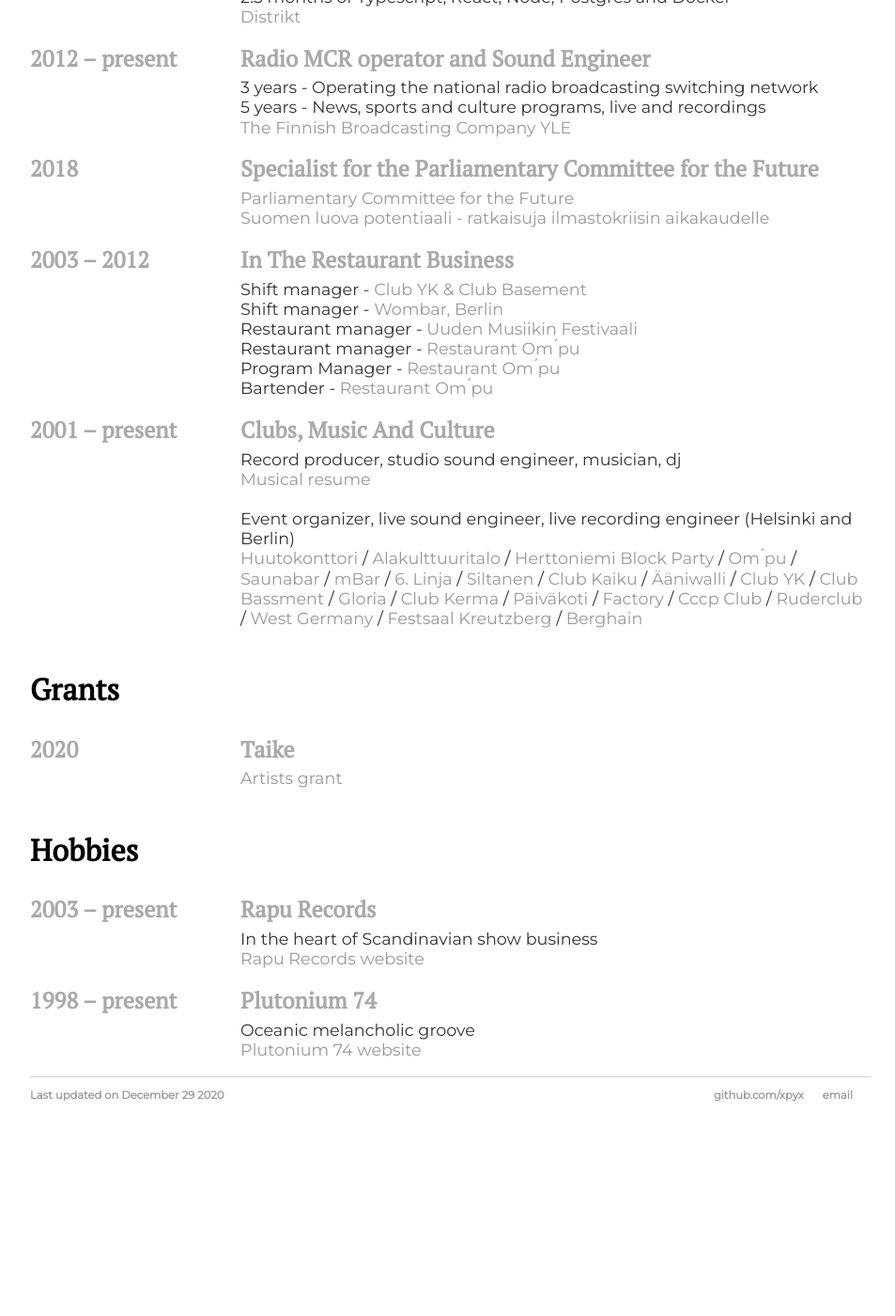
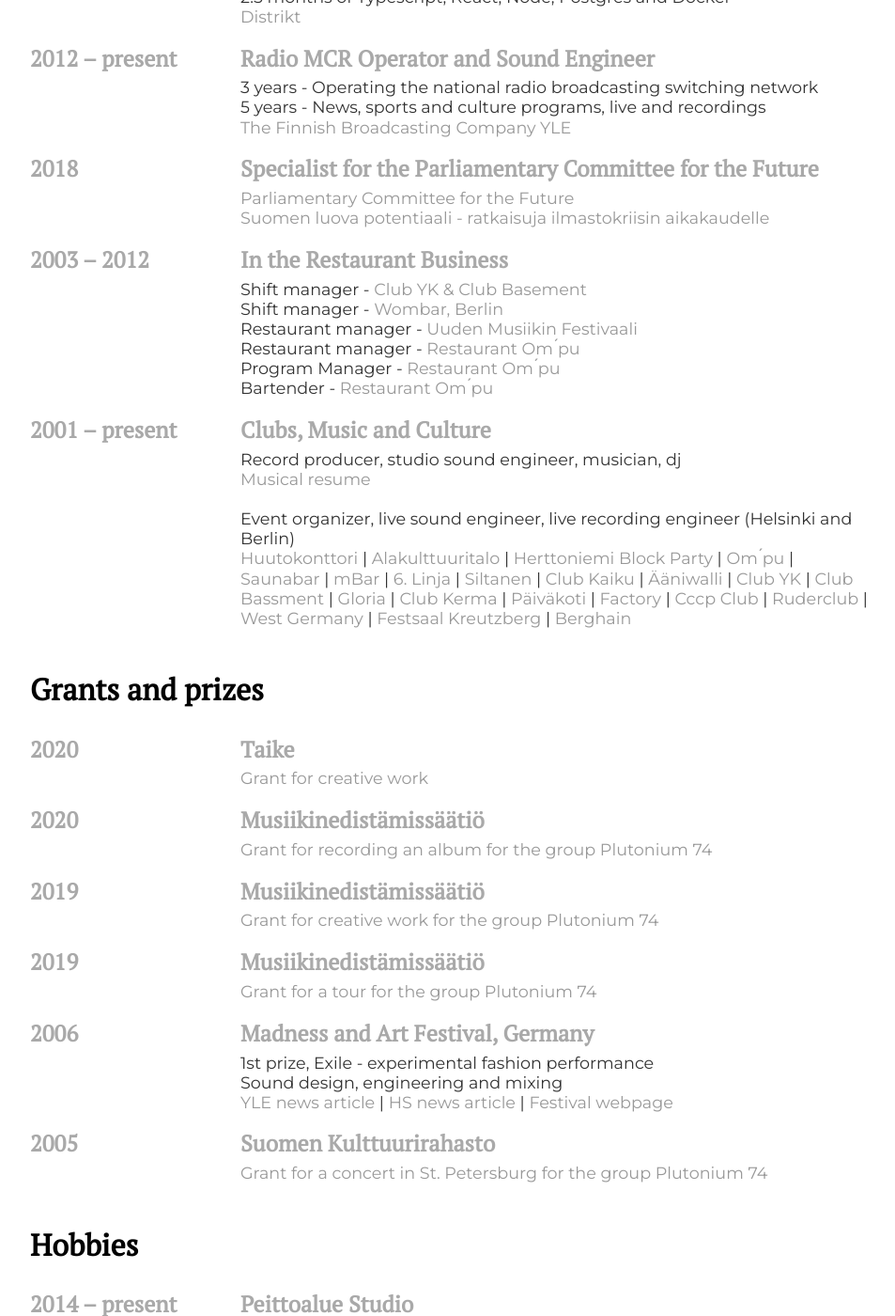
Before and after one commit to xpyx/xpyx.github.io, a Jekyll site: the page built from cv/index.html, in a window 1280 px wide and 1400 px high, scrolled down 695 px. Shown: the whole window at 94% size, without its empty margins (160-1113 px from the left). Built offline with Jekyll 4.4.1, drawn with Linux system fonts in a browser that asks for light colours; before the commit the page ends 1901 px from its top, so only the background shows below that; some of the changed text lies outside the part shown.

```diff
--- a/_layouts/default.html
+++ b/_layouts/default.html
@@ -11,7 +11,6 @@
 			<nav>
 	    		<ul>
 	        		<li><a href="/"><b>Home</b></a></li>
-		        	<li><a href="/about"><b>About</b></a></li>
 					<li><a href="/cv"><b>CV</b></a></li>
 					<li><a href="/links"><b>Links</b></a></li>
 					<li style="float: right;"><a href="/blog"><b>Blog</b></a></li>
--- a/cv/index.html
+++ b/cv/index.html
@@ -73,7 +73,7 @@ title: CV
     </div>
     <div class="column-right">
 
-        <h3>Radio MCR operator and Sound Engineer</h3>
+        <h3>Radio MCR Operator and Sound Engineer</h3>
         <p>3 years - Operating the national radio broadcasting switching network<br>
         5 years - News, sports and culture programs, live and recordings<br>
         <a href="https://www.yle.fi" _target="blank">The Finnish Broadcasting Company YLE</a></p>
@@ -109,7 +109,7 @@ title: CV
     </div>
     <div class="column-right">
 
-        <h3>In The Restaurant Business</h3>
+        <h3>In the Restaurant Business</h3>
         <p>
             Shift manager - <a href="https://www.residentadvisor.net/club.aspx?id=15380">Club YK & Club Basement</a><br>
             Shift manager - <a href="https://www.wombats-hostels.com/">Wombar, Berlin</a><br>
@@ -130,33 +130,33 @@ title: CV
     </div>
     <div class="column-right">
 
-        <h3>Clubs, Music And Culture</h3>
+        <h3>Clubs, Music and Culture</h3>
         <p>
             Record producer, studio sound engineer, musician, dj<br>
             <a href="/music/index.html">Musical resume</a><br><br>
             Event organizer, live sound engineer, live recording engineer (Helsinki and Berlin)<br>
-            <a href="http://heathermill.fi/portfolio/huutokonttori/">Huutokonttori</a> /
-            <a href="https://www.facebook.com/alakulttuuritalo/">Alakulttuuritalo</a> /
-            <a href="http://herttoniemiblockparty.fi/">Herttoniemi Block Party</a> /
-            <a href="https://ompu.fi/">Om ́pu</a> /
-            <a href="http://www.mikseri.net/mestat/saunabar.706.php">Saunabar</a> /
-            <a href="http://mbar.fi/">mBar</a> /
-            <a href="https://kuudeslinja.com/">6. Linja</a> /
-            <a href="https://siltanen.org/">Siltanen</a> /
-            <a href="https://clubkaiku.fi/">Club Kaiku</a> /
-            <a href="https://www.aaniwalli.fi/">Ääniwalli</a> /
-            <a href="https://www.residentadvisor.net/club.aspx?id=15380">Club YK</a> /
-            <a href="https://www.recon.com/en/events/calendar/event/713">Club Bassment</a> /
-            <a href="https://gloria.munstadi.fi/">Gloria</a> /
+            <a href="http://heathermill.fi/portfolio/huutokonttori/">Huutokonttori</a> |
+            <a href="https://www.facebook.com/alakulttuuritalo/">Alakulttuuritalo</a> |
+            <a href="http://herttoniemiblockparty.fi/">Herttoniemi Block Party</a> |
+            <a href="https://ompu.fi/">Om ́pu</a> |
+            <a href="http://www.mikseri.net/mestat/saunabar.706.php">Saunabar</a> |
+            <a href="http://mbar.fi/">mBar</a> |
+            <a href="https://kuudeslinja.com/">6. Linja</a> |
+            <a href="https://siltanen.org/">Siltanen</a> |
+            <a href="https://clubkaiku.fi/">Club Kaiku</a> |
+            <a href="https://www.aaniwalli.fi/">Ääniwalli</a> |
+            <a href="https://www.residentadvisor.net/club.aspx?id=15380">Club YK</a> |
+            <a href="https://www.recon.com/en/events/calendar/event/713">Club Bassment</a> |
+            <a href="https://gloria.munstadi.fi/">Gloria</a> |
             <a href="https://klubitus.org/topic/77826-kerma-kiittaa-kumartaa-ja-poistuu-takavasemalle">Club
-                Kerma</a> /
-            <a href="https://www.ts.fi/kulttuuri/1074060119/Avaruusutarha+valtaa+Paivakodin">Päiväkoti</a> /
-            <a href="http://www.mikseri.net/mestat/clubfactory.2190.php">Factory</a> /
+                Kerma</a> |
+            <a href="https://www.ts.fi/kulttuuri/1074060119/Avaruusutarha+valtaa+Paivakodin">Päiväkoti</a> |
+            <a href="http://www.mikseri.net/mestat/clubfactory.2190.php">Factory</a> |
             <a href="https://www.tripadvisor.fi/Attraction_Review-g187323-d5948128-Reviews-Old_CCCP_Bar-Berlin.html">Cccp
-                Club</a> /
-            <a href="https://www.clubguideberlin.de/ruderclub-mitte/">Ruderclub</a> /
-            <a href="http://www.westgermany.eu/">West Germany</a> /
-            <a href="https://festsaal-kreuzberg.de/">Festsaal Kreutzberg</a> /
+                Club</a> |
+            <a href="https://www.clubguideberlin.de/ruderclub-mitte/">Ruderclub</a> |
+            <a href="http://www.westgermany.eu/">West Germany</a> |
+            <a href="https://festsaal-kreuzberg.de/">Festsaal Kreutzberg</a> |
             <a href="https://en.wikipedia.org/wiki/Berghain">Berghain</a>
         </p>
 
@@ -164,7 +164,7 @@ title: CV
 </div>
 
 
-<h2>Grants</h2>
+<h2>Grants and prizes</h2>
 
 <div class="row">
     <div class="column-left">
@@ -174,14 +174,102 @@ title: CV
 
         <h3>Taike</h3>
         <p>
-            <a href="https://www.taike.fi/en/grants-for-artists/-/stipend/9rRrDr7eX4Xl/viewStipend/11179">Artists
-                grant</a>
+            <a href="https://www.taike.fi/en/grants-for-artists/-/stipend/9rRrDr7eX4Xl/viewStipend/11179">Grant for creative work</a>
+        </p>
+    </div>
+</div>
+
+<div class="row">
+    <div class="column-left">
+        <h3>2020</h3>
+    </div>
+    <div class="column-right">
+
+        <h3>Musiikinedistämissäätiö</h3>
+        <p>
+            <a href="https://www.musiikinedistamissaatio.fi/en/">Grant for recording an album</a>
+            <a href="https://www.plutonium74com">for the group Plutonium 74</a>
+        </p>
+    </div>
+</div>
+
+<div class="row">
+    <div class="column-left">
+        <h3>2019</h3>
+    </div>
+    <div class="column-right">
+
+        <h3>Musiikinedistämissäätiö</h3>
+        <p>
+            <a href="https://www.musiikinedistamissaatio.fi/en/">Grant for creative work</a>
+            <a href="https://www.plutonium74com">for the group Plutonium 74</a>
+        </p>
+    </div>
+</div>
+
+<div class="row">
+    <div class="column-left">
+        <h3>2019</h3>
+    </div>
+    <div class="column-right">
+
+        <h3>Musiikinedistämissäätiö</h3>
+        <p>
+            <a href="https://www.musiikinedistamissaatio.fi/en/">Grant for a tour</a>
+            <a href="https://www.plutonium74com">for the group Plutonium 74</a>
+        </p>
+    </div>
+</div>
+
+<div class="row">
+    <div class="column-left">
+        <h3>2006</h3>
+    </div>
+    <div class="column-right">
+
+        <h3>Madness and Art Festival, Germany</a></h3>
+        <p>
+            1st prize, Exile - experimental fashion performance<br>
+            Sound design, engineering and mixing<br>
+            <a href="https://yle.fi/uutiset/3-5748822">YLE news article</a> |
+            <a href="https://www.hs.fi/kulttuuri/art-2000004395206.html">HS news article</a> |
+            <a href="http://www.madnessandarts.de/festival/dokumentation/madness-arts-catwalk.html">Festival webpage</a>
+        </p>
+    </div>
+</div>
+
+<div class="row">
+    <div class="column-left">
+        <h3>2005</h3>
+    </div>
+    <div class="column-right">
+
+        <h3>Suomen Kulttuurirahasto</a></h3>
+        <p>
+            <a href="http://www.tusovka.fi/%D0%B0%D1%80%D1%82%D0%B8%D1%81%D1%82%D1%8B/">Grant for a concert in St. Petersburg</a>
+            <a href="https://www.plutonium74com">for the group Plutonium 74</a>
+        </p>
+    </div>
+</div>
+
+<h2>Hobbies</h2>
+
+
+
+<div class="row">
+    <div class="column-left">
+        <h3>2014 – present</h3>
+    </div>
+    <div class="column-right">
+
+        <h3>Peittoalue Studio</h3>
+        <p>
+            Stadin stydein studio<br>
+            <a href="https://www.facebook.com/peittoalue">Facebook</a>
         </p>
 
     </div>
 </div>
-
-<h2>Hobbies</h2>
 
 <div class="row">
     <div class="column-left">
```
Also changed, not shown: other parts of cv/index.html (+1 -1 lines), links/index.html (+0 -8 lines).
